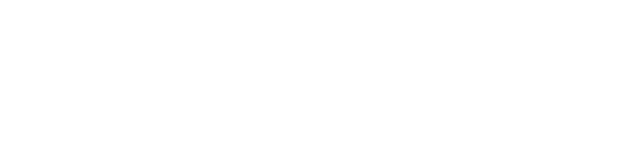
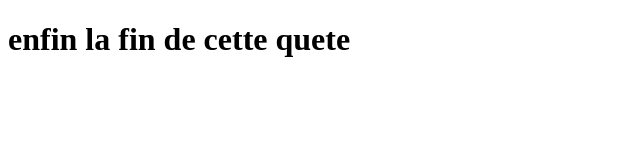
Before and after one commit to Francescosaverio1989/my-super-website, a plain HTML site: page index.html in a window 1280 px wide. Shown: the whole page, without its empty margins (0-640 px from the left). Drawn offline with Linux system fonts and the light colour scheme.

Commit message:
new version

```diff
--- a/index.html
+++ b/index.html
@@ -2,7 +2,8 @@
 <html>
 <head>
   <meta charset="UTF-8">
-  <title>title</title>
+  <title>yes the end</title>
+  <h1>enfin la fin de cette quete</h1>
 </head>
 <body>
 
```
